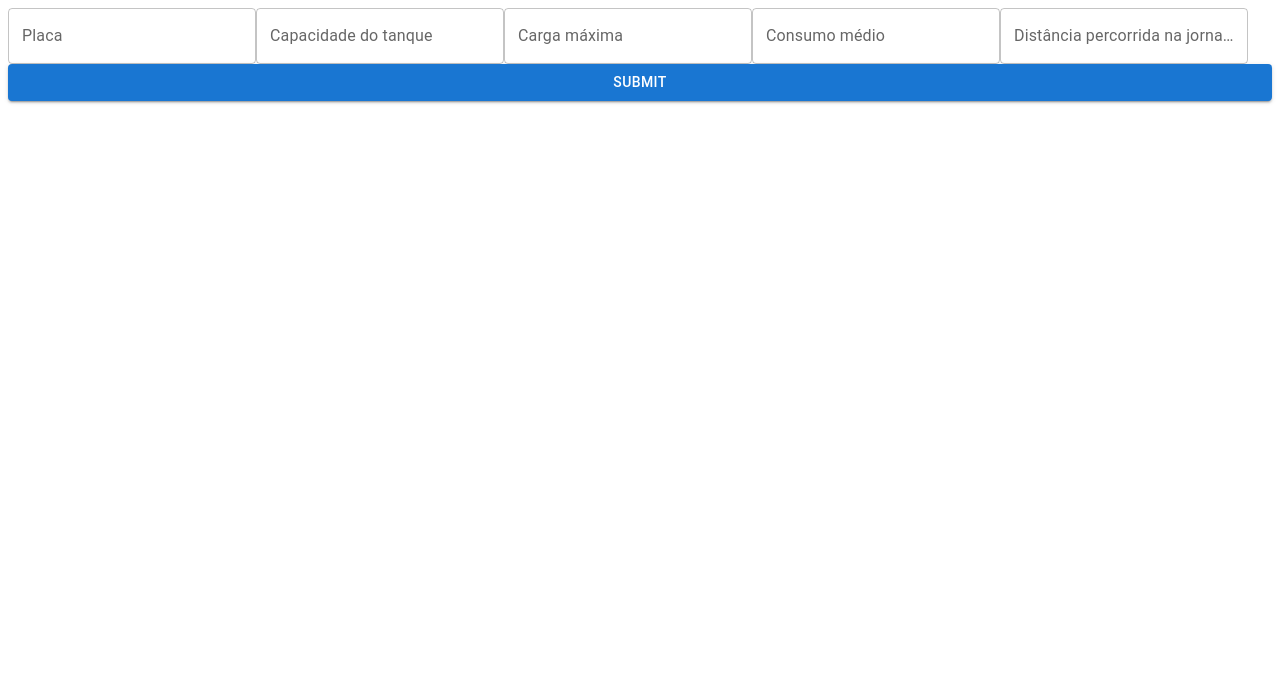
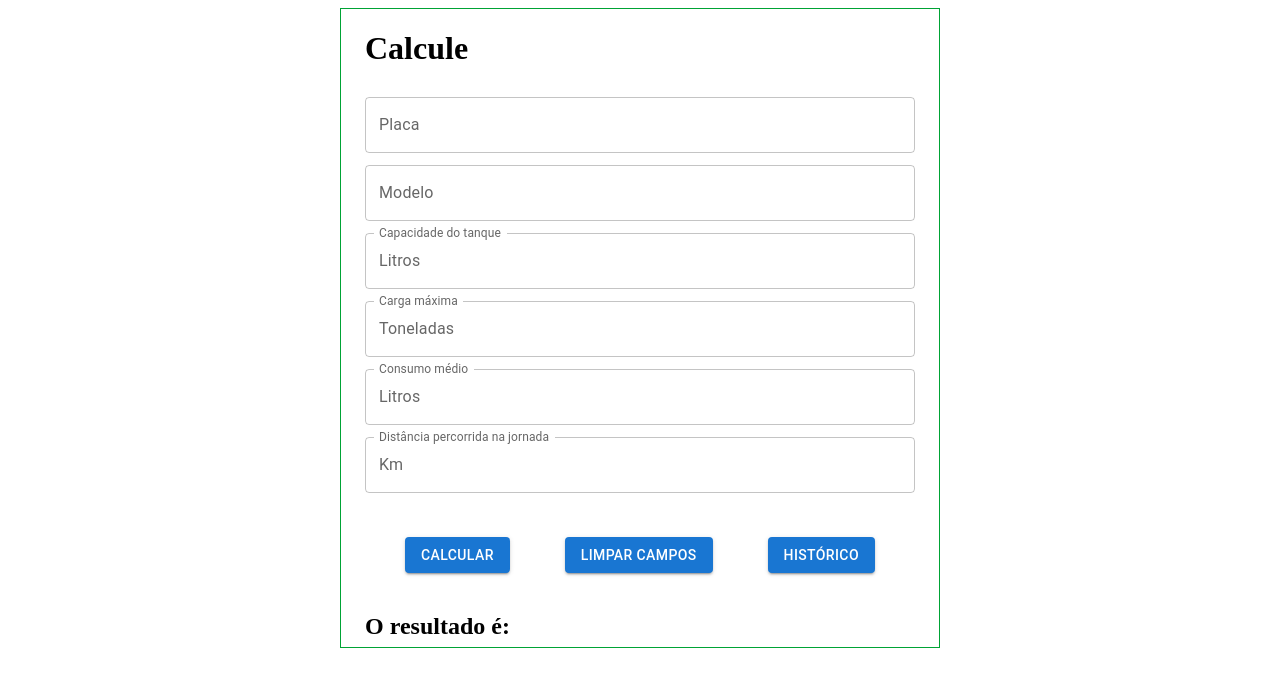
Before and after one commit to Matheusvicentesn/PS-TMR, a React (Vite) app: page / in a window 1280 px wide. Shown: the top 686 px of the page. Built offline with nearby package versions, Linux system fonts and the light colour scheme.

Commit message:
base css form and layout

```diff
--- a/src/components/Form.tsx
+++ b/src/components/Form.tsx
@@ -1,10 +1,15 @@
-import { Button, TextField } from "@mui/material";
-import { Formik, useFormik } from "formik";
+import styled from "@emotion/styled";
+import { Button, InputAdornment, TextField } from "@mui/material";
+import { Box, Container, textAlign } from "@mui/system";
+import { useFormik } from "formik";
+
+const FormStyled = styled("form")({});
 
 export const Form = () => {
   const formik = useFormik({
     initialValues: {
       placa: "",
+      modelo: "",
       capacidade: "",
       carga: "",
       consumo: "",
@@ -15,42 +20,102 @@ export const Form = () => {
     },
   });
   return (
-    <div>
+    <Container
+      maxWidth="sm"
+      sx={{ border: 1, borderColor: "#00A335", height: "80vh" }}
+    >
+      <h1>Calcule</h1>
+      <FormStyled>
         <form onSubmit={formik.handleSubmit}>
           <TextField
             id="placa"
             name="placa"
             label="Placa"
+            fullWidth
+            margin="dense"
+            onChange={formik.handleChange}
+          ></TextField>
+          <TextField
+            id="modelo"
+            name="modelo"
+            label="Modelo"
+            fullWidth
+            margin="dense"
             onChange={formik.handleChange}
           ></TextField>
           <TextField
             id="capacidade"
             name="capacidade"
             label="Capacidade do tanque"
+            fullWidth
+            margin="dense"
+            InputProps={{
+              startAdornment: (
+                <InputAdornment position="start">Litros</InputAdornment>
+              ),
+            }}
             onChange={formik.handleChange}
           ></TextField>
           <TextField
             id="carga"
             name="carga"
             label="Carga máxima"
+            fullWidth
+            margin="dense"
+            InputProps={{
+              startAdornment: (
+                <InputAdornment position="start">Toneladas</InputAdornment>
+              ),
+            }}
             onChange={formik.handleChange}
           ></TextField>
           <TextField
             id="consumo"
             name="consumo"
             label="Consumo médio"
+            fullWidth
+            margin="dense"
+            InputProps={{
+              startAdornment: (
+                <InputAdornment position="start">Litros</InputAdornment>
+              ),
+            }}
             onChange={formik.handleChange}
           ></TextField>
           <TextField
             id="distancia"
             name="distancia"
             label="Distância percorrida na jornada"
+            margin="dense"
             onChange={formik.handleChange}
+            fullWidth
+            InputProps={{
+              startAdornment: (
+                <InputAdornment position="start">Km</InputAdornment>
+              ),
+            }}
           ></TextField>
-        <Button color="primary" variant="contained" fullWidth type="submit">
-          Submit
+          <Box
+            component="span"
+            m={5}
+            display="flex"
+            justifyContent="space-between"
+            alignItems="center"
+          >
+            <Button color="primary" variant="contained" type="submit">
+              Calcular
             </Button>
+            <Button color="primary" variant="contained">
+              Limpar Campos
+            </Button>
+            <Button color="primary" variant="contained">
+              Histórico
+            </Button>
+          </Box>
         </form>
-    </div>
+
+        <h2> O resultado é: </h2>
+      </FormStyled>
+    </Container>
   );
 };
```
Lines whose indentation alone changed are shown as unchanged.
